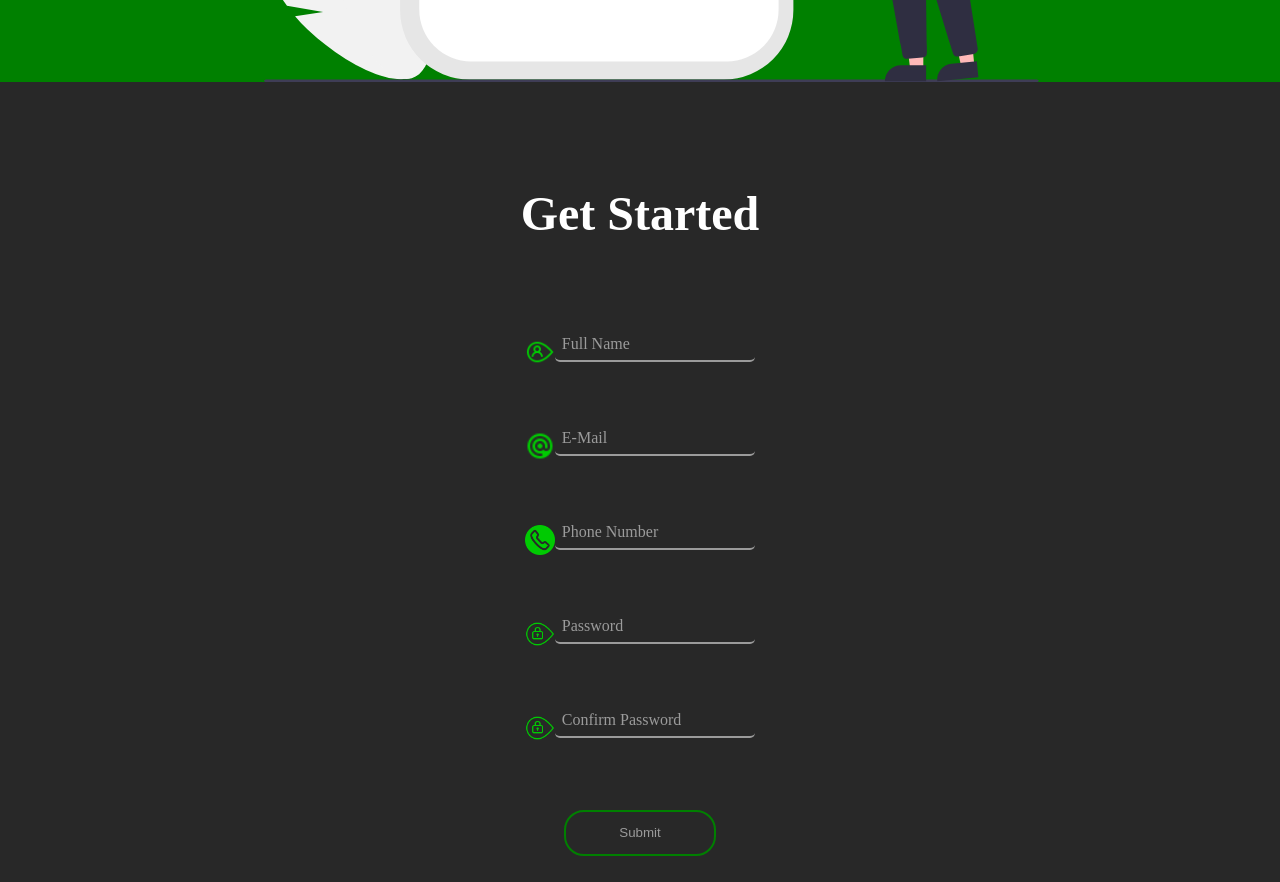
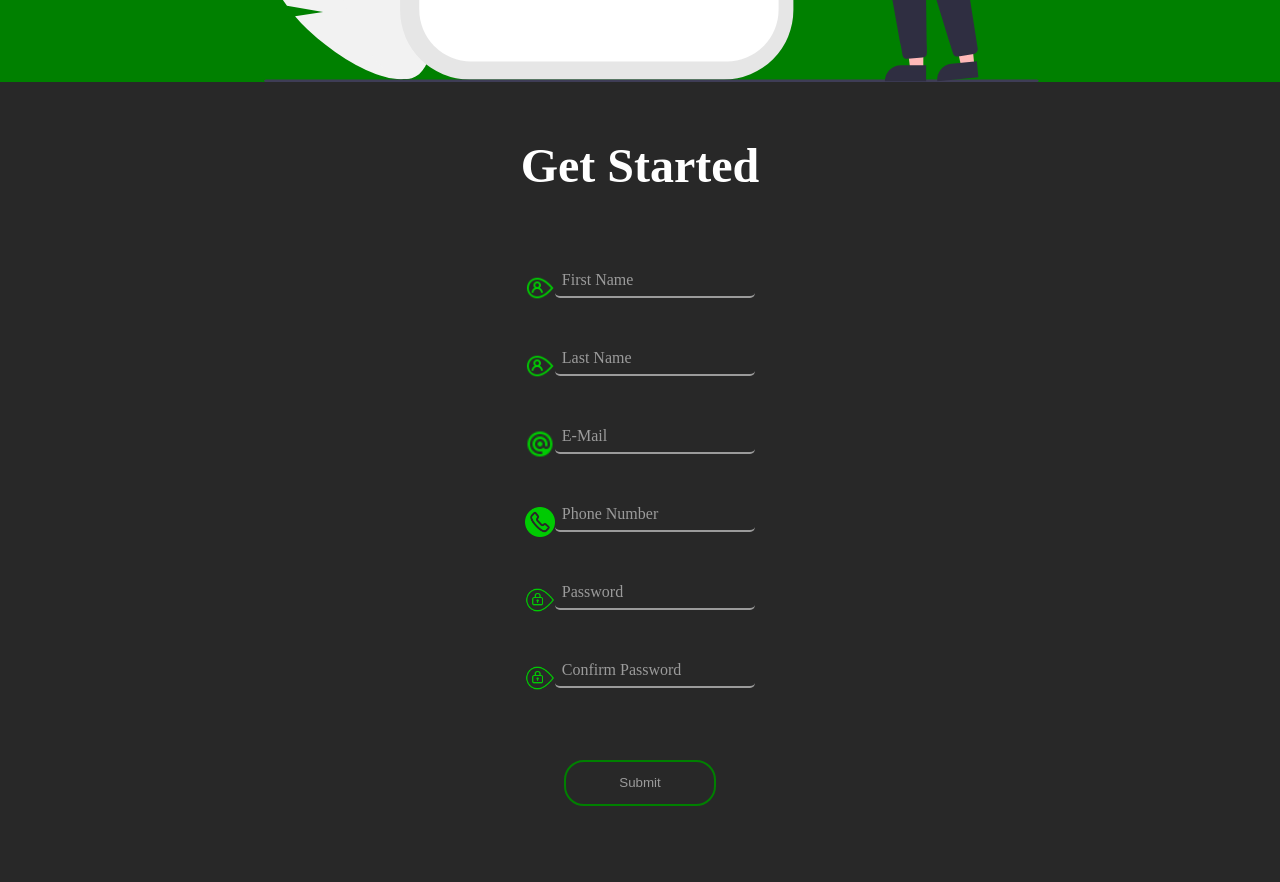
Before and after one commit to xBioTech/Sign-Up-Form, a plain HTML site: page index.html in a window 1280 px wide. Shown: the part 718-1600 px from the top of the page. Drawn offline with Linux system fonts and the light colour scheme.

Commit message:
refactor: Change "Full Name" input field to "First Name", Add "Last Name" input field

```diff
--- a/index.html
+++ b/index.html
@@ -17,13 +17,19 @@
 
     <form class="form" action="get" method="">
         <h1>Get Started</h1>
-        <div class="name">
 
+        <div class="firstname">
         <label for="fname"><img class="usericon" src="icons8-nutzername-32.png" alt="user">
-            <input type="text" name="fullname" id="fname" required minlength="5">
-        <span>Full Name</span>
+            <input type="text" name="firstname" id="fname" required minlength="5">
+        <span>First Name</span>
         </label>
+         </div>
 
+        <div class="lastname">
+        <label for="lname"><img class="usericon" src="icons8-nutzername-32.png" alt="user">
+            <input type="text" name="lastname" id="lname" required minlength="5">
+        <span>Last Name</span>
+        </label>
         </div>
 
         <div class="email">
--- a/style.css
+++ b/style.css
@@ -10,7 +10,7 @@ body{
 }
 
 h1{
-  padding-top: 1.5em;
+  padding-top: 0.5em;
   font-size: 3rem;
 }
 
@@ -63,7 +63,12 @@ h1{
   }
 }
 
-  .name{
+  .firstname{
+    display: flex;
+    position: relative;
+  }
+
+  .lastname{
     display: flex;
     position: relative;
   }
@@ -98,7 +103,7 @@ form{
 label{
   display: flex;
   align-items: center;
-  margin-top: 4em;
+  margin-top: 3em;
 }
 
 label img{
```
